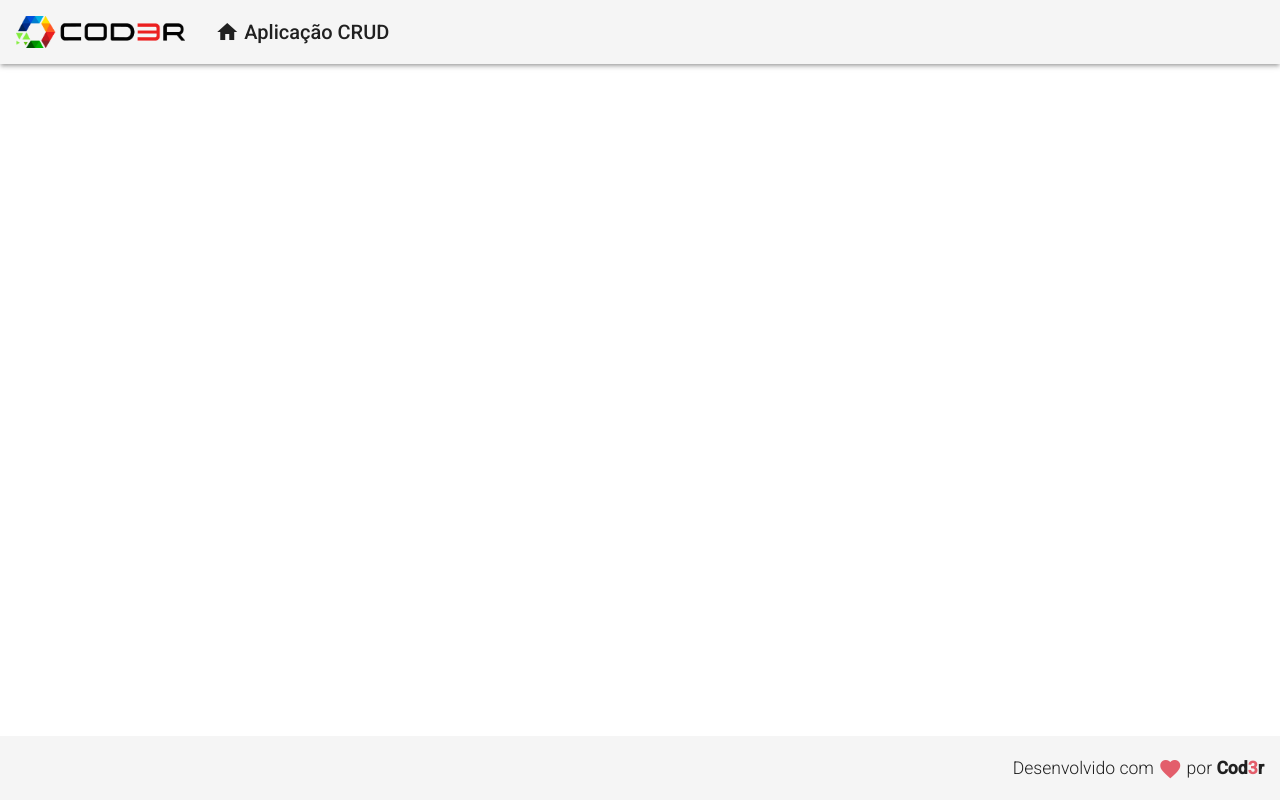
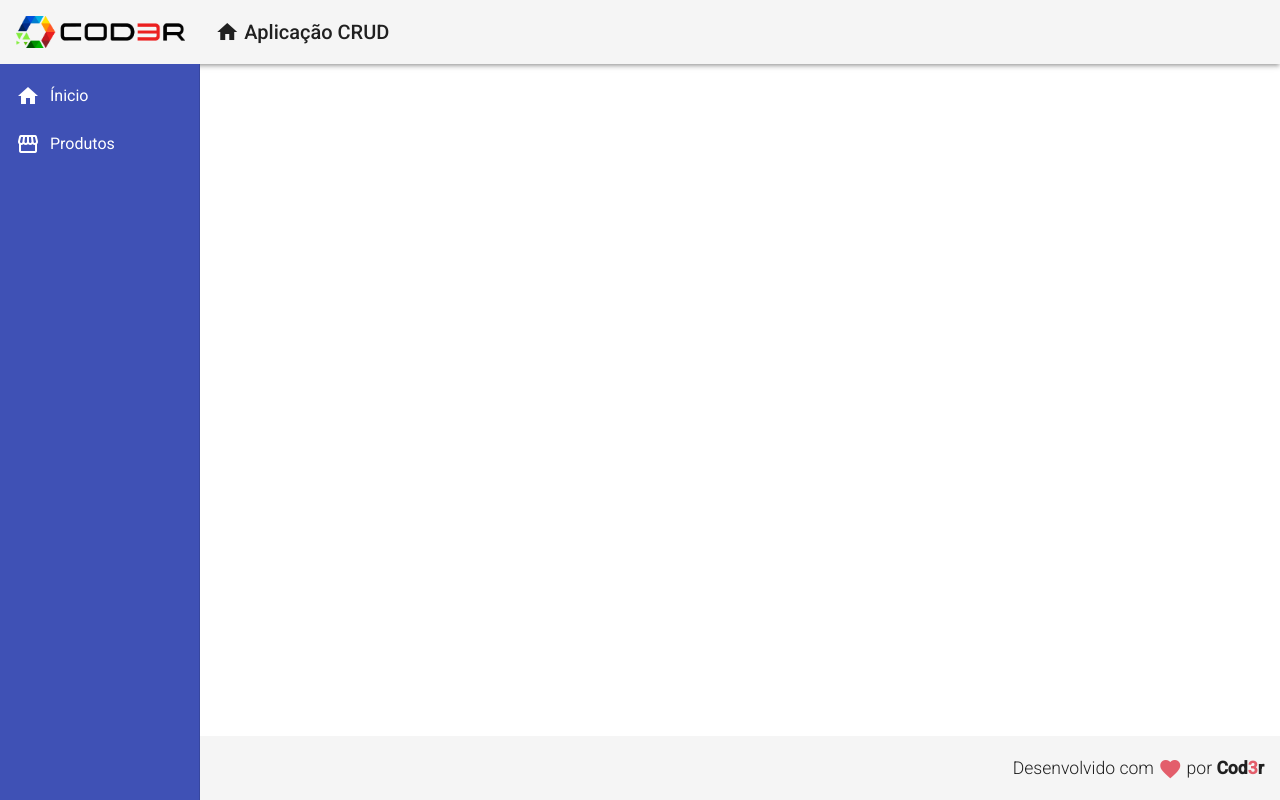
Before and after one commit to wdrik/angular-course, an Angular app: page / in a window 1280 px wide. Built offline with nearby package versions, Linux system fonts and the light colour scheme.

Commit message:
feat: add sidebar

```diff
--- a/src/app/app.component.html
+++ b/src/app/app.component.html
@@ -1,2 +1,3 @@
 <app-header></app-header>
+<app-nav></app-nav>
 <app-footer></app-footer>
--- /dev/null
+++ b/src/app/components/template/nav/nav.component.css
@@ -0,0 +1,12 @@
+.sidenav {
+  background: #3f51b5;
+  width: 200px;
+}
+
+.sidenav a {
+  color: #FFF;
+}
+
+.sidenav i {
+  padding-right: 10px;
+}
--- /dev/null
+++ b/src/app/components/template/nav/nav.component.html
@@ -0,0 +1,19 @@
+<mat-sidenav-container class="container">
+  <mat-sidenav class="sidenav" mode="side" opened fixedInViewport="true" fixedTopGap="64">
+    <mat-nav-list class="nav-list">
+      <a mat-list-item>
+        <i class="material-icons">
+          home
+        </i>
+        Ínicio
+      </a>
+
+      <a mat-list-item>
+        <i class="material-icons">
+          storefront
+        </i>
+        Produtos
+      </a>
+    </mat-nav-list>
+  </mat-sidenav>
+</mat-sidenav-container>
--- /dev/null
+++ b/src/app/components/template/nav/nav.component.ts
@@ -0,0 +1,15 @@
+import { Component, OnInit } from '@angular/core';
+
+@Component({
+  selector: 'app-nav',
+  templateUrl: './nav.component.html',
+  styleUrls: ['./nav.component.css']
+})
+export class NavComponent implements OnInit {
+
+  constructor() { }
+
+  ngOnInit(): void {
+  }
+
+}
```
Also changed, not shown: src/app/app.module.ts (+9 -2 lines).
